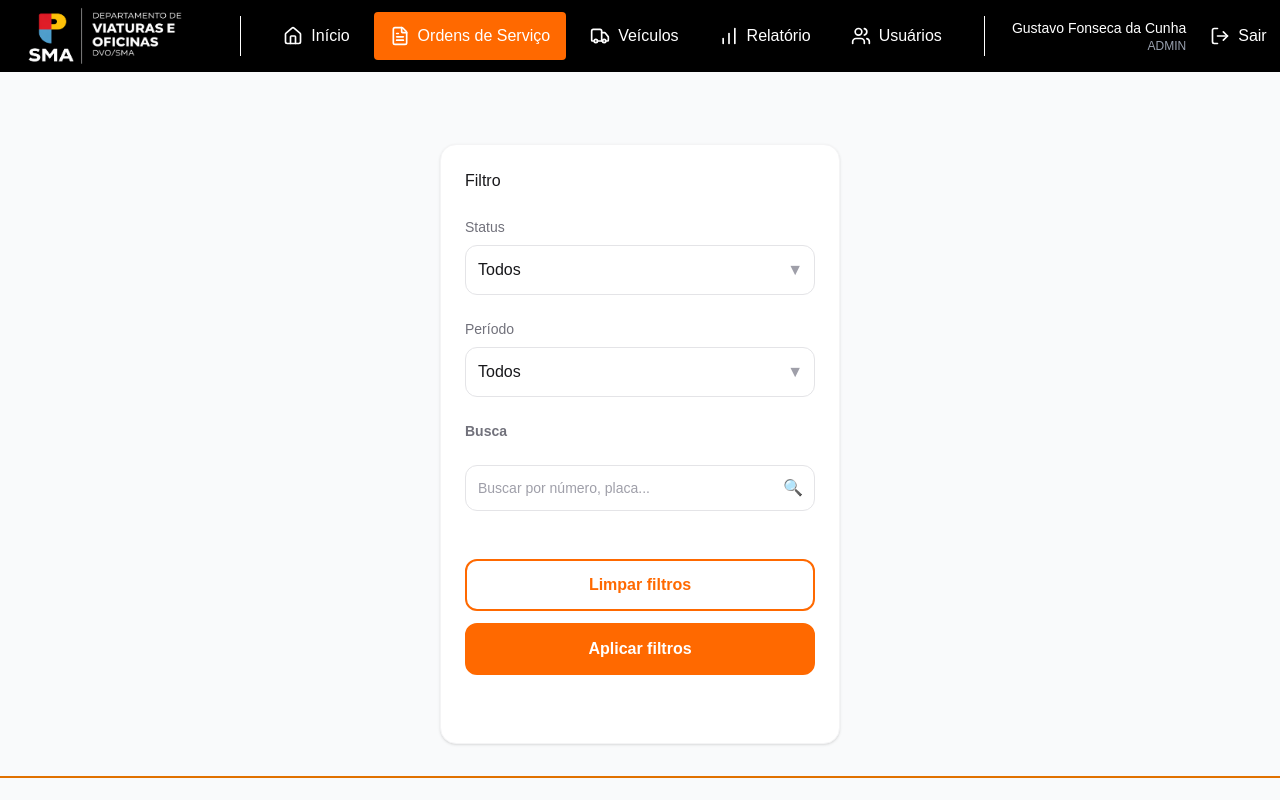
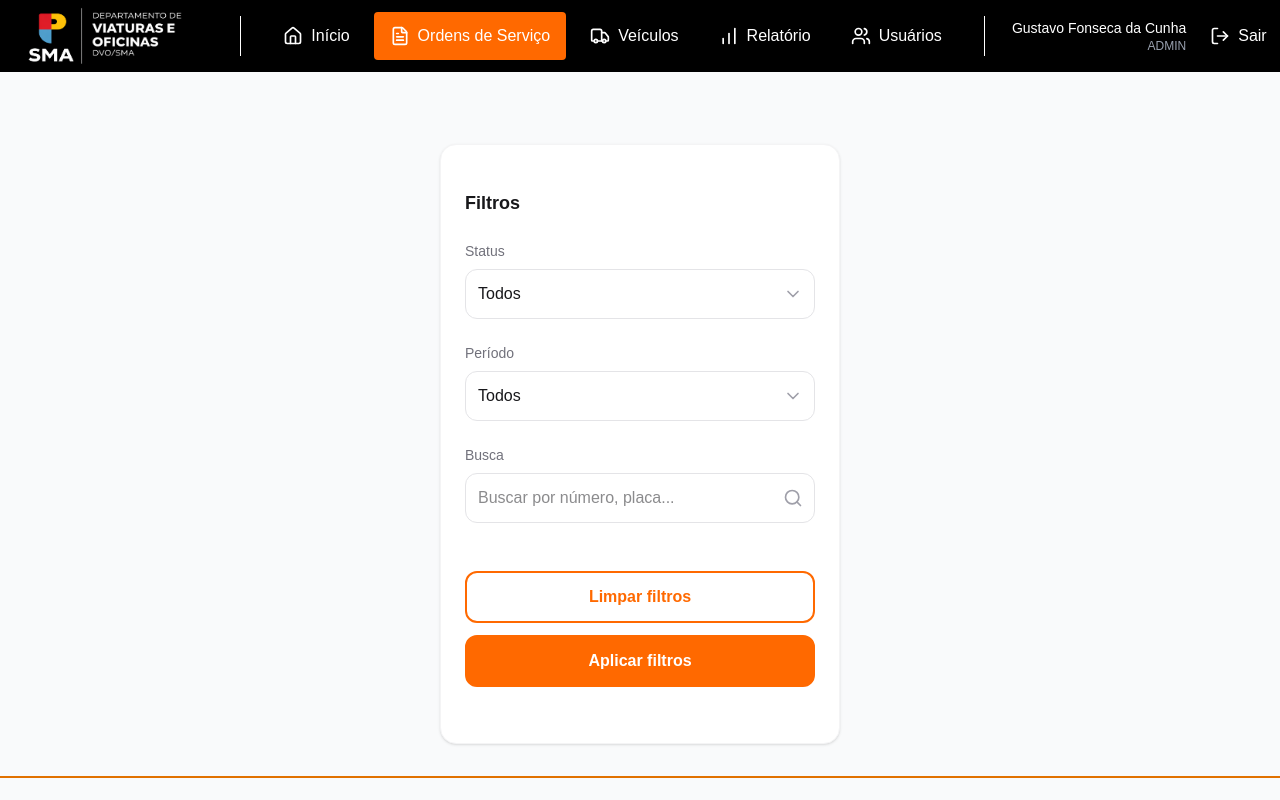
Before and after one commit to EnzoGiacomini/sistema-gestao-frota, a Next.js app: page /admin/services in a window 1280 px wide. Shown: the top 800 px of the page. Built offline with nearby package versions, Linux system fonts and the light colour scheme.

Commit message:
feat: add lucide icons and refine filter layout spacing

```diff
--- a/package.json
+++ b/package.json
@@ -9,7 +9,7 @@
     "lint": "eslint"
   },
   "dependencies": {
-    "lucide-react": "^1.8.0",
+    "lucide-react": "^1.11.0",
     "next": "16.2.4",
     "react": "19.2.4",
     "react-dom": "19.2.4",
--- a/src/components/workOrderFilter.tsx
+++ b/src/components/workOrderFilter.tsx
@@ -1,12 +1,13 @@
 "use client" ;
+import { Search, ChevronDown } from "lucide-react";
 
 export function WorkOrderFilter(){
    return(
     <div className="w-[400px] h-[600px] p-6 bg-white rounded-2xl shadow-sm border border-zinc-100 flex flex-col gap-6 text-zinc-900">
 
         {/* Título */}
-        <div>
-            <h2>Filtro</h2>
+        <div className="pt-5 text-lg font-bold">
+            <h2>Filtros</h2>
         </div>
 
         {/* Seleção de filtros */}
@@ -22,12 +23,13 @@ export function WorkOrderFilter(){
                         <option value="concluido">Concluído</option>
                     </select>
 
-                    {/* Setinha customizada posicionada à direita */}
-                    <span className="absolute right-3 top-1/2 -translate-y-1/2 pointer-events-none text-zinc-400">
-                    ▼
-                    </span>
+                    {/* Ícone da seta de seleção */}
+                    <div className="absolute right-3 top-1/2 -translate-y-1/2 pointer-events-none">
+                        <ChevronDown size={20} className="text-zinc-400" />
                     </div>
                 </div>
+            </div>
+
             <div>
                 <div className="flex flex-col gap-2">
                     <label className="pt-6 text-sm font-medium text-zinc-500">Período</label>
@@ -39,20 +41,20 @@ export function WorkOrderFilter(){
                             <option value="concluido">Concluído</option>
                         </select>
 
-                    {/* Setinha customizada posicionada à direita */}
-                    <span className="absolute right-3 top-1/2 -translate-y-1/2 pointer-events-none text-zinc-400">
-                    ▼
-                    </span>
+                        {/* Ícone da seta de seleção */}
+                        <div className="absolute right-3 top-1/2 -translate-y-1/2 pointer-events-none">
+                            <ChevronDown size={20} className="text-zinc-400" />
                         </div>
                     </div>
-
                 </div>
+            </div>
+        </div >
 
         {/* Pesquisa específica */}
-        </div>
 
+        <div className="flex flex-col gap-2">
             {/* O rótulo (label) indicando o que pesquisar */}
-  <label className="text-sm font-semibold text-zinc-500">
+            <label className="text-sm font-medium text-zinc-500">
                 Busca
             </label>
 
@@ -61,31 +63,28 @@ export function WorkOrderFilter(){
                 <input
                 type="text"
                 placeholder="Buscar por número, placa..."
-      className="w-full p-3 pr-10 bg-white border border-zinc-200 rounded-xl outline-none focus:border-orange-500 text-sm text-zinc-900 placeholder:text-zinc-400"
+                className="w-full p-3 bg-white border border-zinc-200 rounded-xl appearance-none outline-none focus:border-orange-500 cursor-pointer"
                 />
 
-    {/* Ícone de Lupa (posicionado de forma absoluta dentro da div relative) */}
-    <div className="absolute right-3 text-zinc-400 pointer-events-none">
-      🔍
+                {/* Ícone de Lupa */}
+                <div className="absolute right-3 pointer-events-none">
+                    <Search size={20} className="text-zinc-400" />
                 </div>
             </div>
-
-        <div>
-
 
         </div>
 
         {/* Ação do filtro */}
         <div>
-            <div className="flex flex-col gap-3 mt-auto">
-                {/* Botão Limpar Filtros - Efeito Ghost/Outline */}
+            <div className="flex flex-col gap-3 mt-6">
+                {/* Botão Limpar Filtros */}
                 <button
                     type="button"
                     className=" w-full py-3 border-2 border-orange-500 text-orange-500 font-bold rounded-xl transition-all duration-300 ease-in-out hover:bg-orange-50 hover:shadow-mdactive:scale-95">
                     Limpar filtros
                 </button>
 
-                {/* Botão Aplicar Filtros - Efeito de Elevação */}
+                {/* Botão Aplicar Filtros */}
                 <button
                     type="submit"
                      className=" w-full py-3 border-2 bg-orange-500 border-orange-500 text-white font-bold rounded-xl transition-all duration-300 ease-in-out hover:bg-amber-700 hover:shadow-mdactive:scale-95">
```
Also changed, not shown: 1 other file (tests, documents, lock files or other folders). Lines whose indentation alone changed are shown as unchanged.
